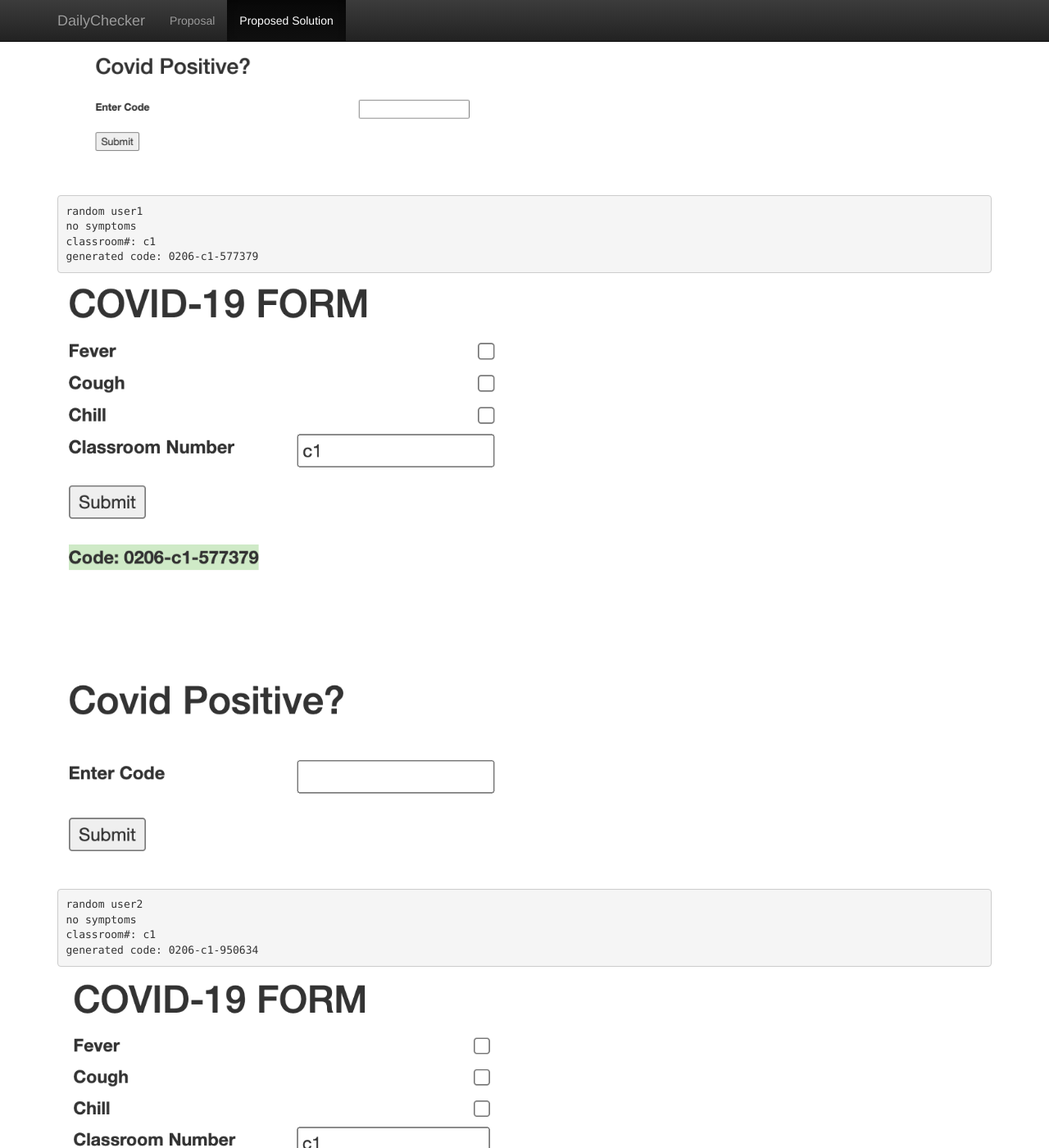
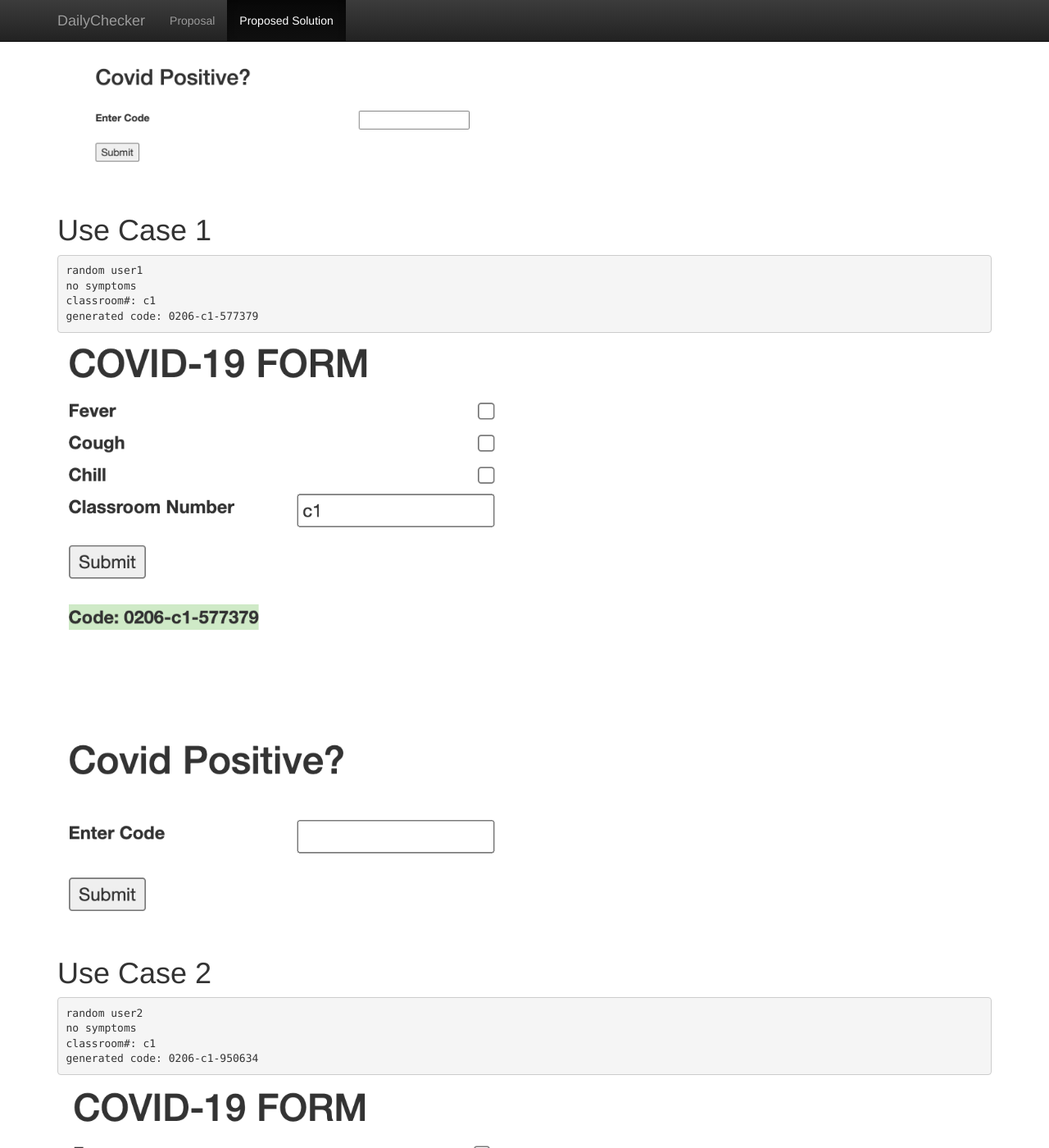
Before and after one commit to boring1234/dailychecker, a Jekyll site: the page built from docs/status.md, in a window 1280 px wide and 1400 px high, scrolled down 1408 px. Shown: the whole window at 82% size. Built offline with Jekyll 4.4.1, drawn with Linux system fonts in a browser that asks for light colours.

Commit message:
Update status.md

````diff
--- a/docs/status.md
+++ b/docs/status.md
@@ -3,14 +3,18 @@
 title:  Status
 ---
 # Solution
+
 The key feature for our web-app is that it relays on location information input from users. This app does not ask for names, emails, and other sensitive information from individuals.
 
 # Finalized UI
+
 <img src="https://raw.githubusercontent.com/boring1234/dailychecker/main/docs/finalizedUI.png" width="560"/>
 
-### Use Cases
+# Use Cases
 
 <img src="https://raw.githubusercontent.com/boring1234/dailychecker/main/docs/blank.png" width="560"/>
+
+# Use Case 1
 
 ```
 random user1
@@ -21,6 +25,8 @@
 
 <img src="https://raw.githubusercontent.com/boring1234/dailychecker/main/docs/user1.png" width="560"/>
 
+# Use Case 2
+
 ```
 random user2
 no symptoms
@@ -29,6 +35,8 @@
 ```
 
 <img src="https://raw.githubusercontent.com/boring1234/dailychecker/main/docs/user2.png" width="560"/>
+
+# Use Case 3
 
 ```
 random user3
@@ -39,6 +47,8 @@
 
 <img src="https://raw.githubusercontent.com/boring1234/dailychecker/main/docs/user3.png" width="560"/>
 
+# Use Case 4
+
 ```
 If user1 or user2 from the first use case becomes Covid postive, all users' code that has the same classroom# will show up.
 
````
